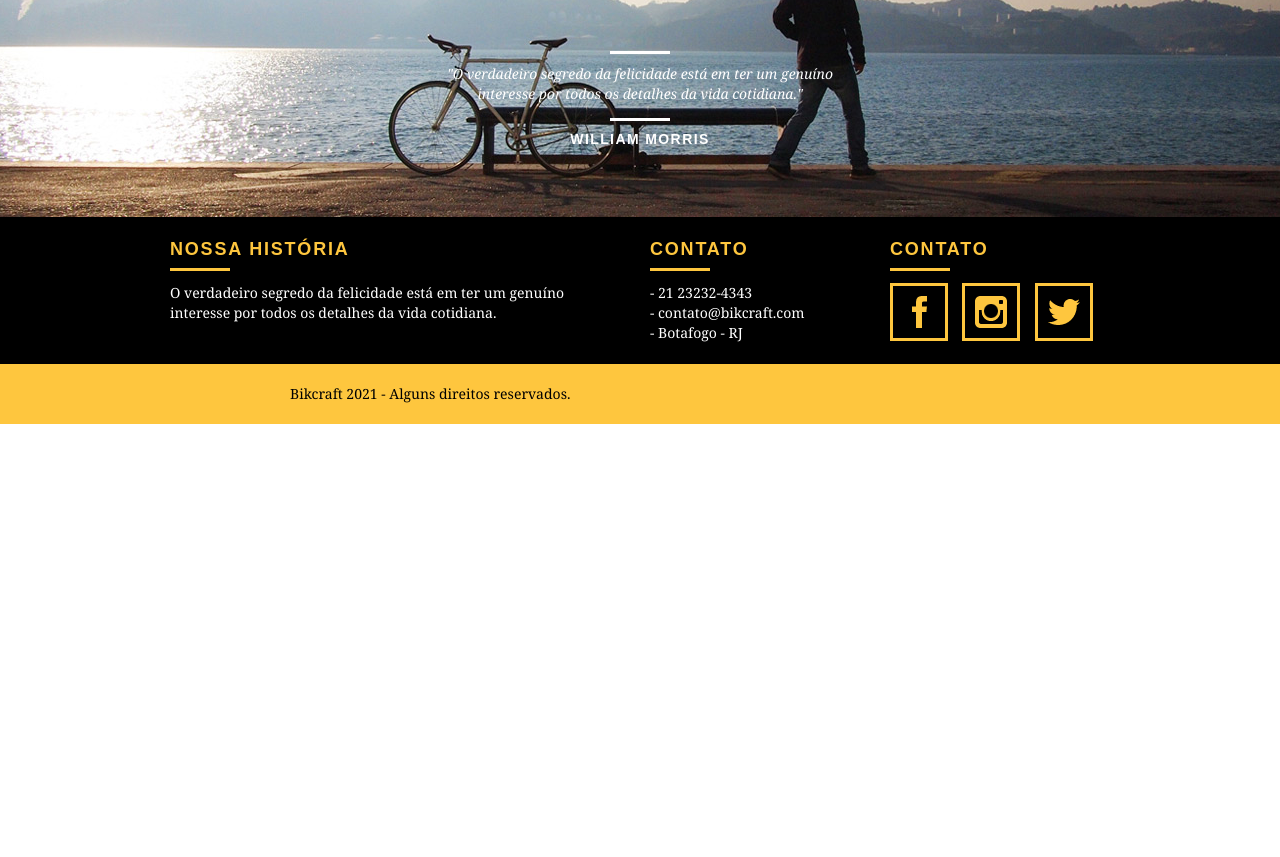
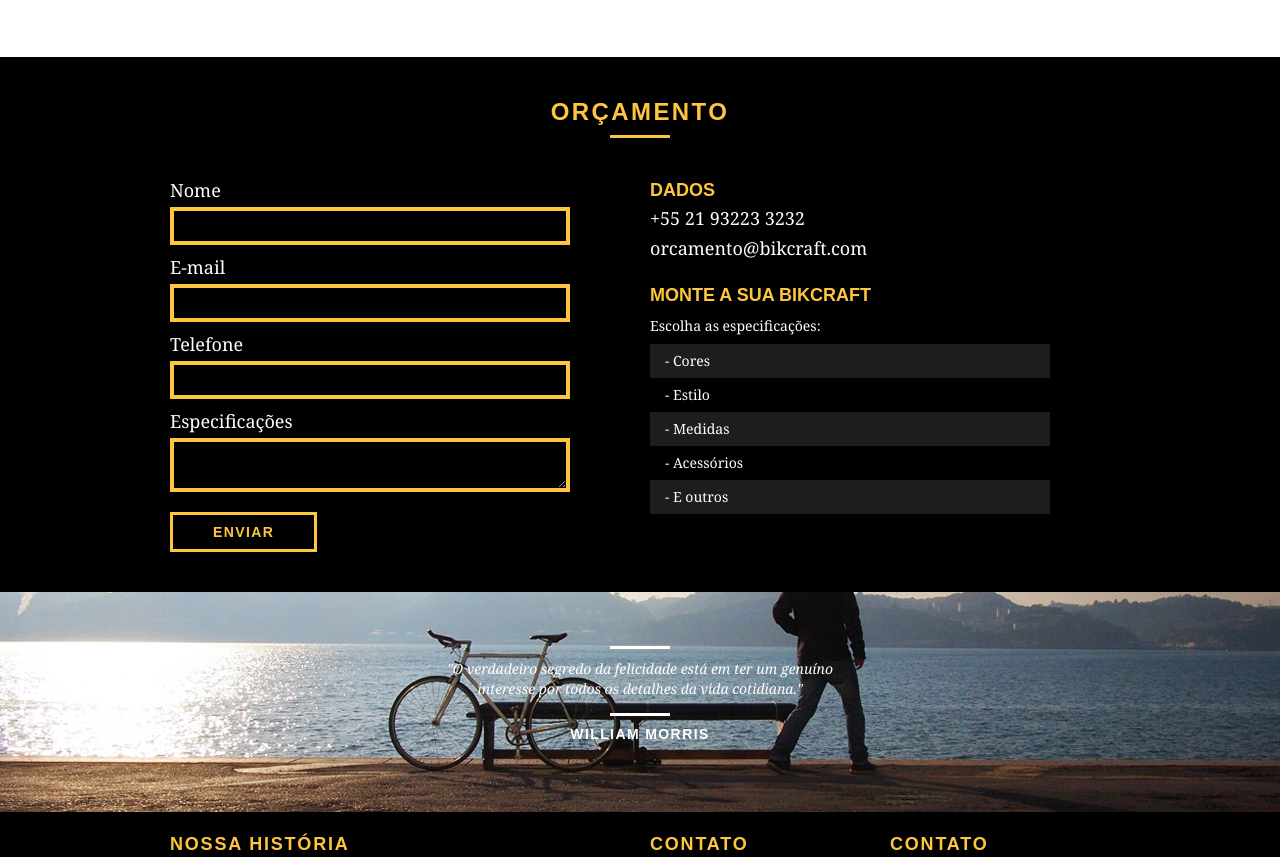
Before and after one commit to GioBP/webdesignaulas, a plain HTML site: page produtos.html in a window 1280 px wide. Shown: the part 2157-3014 px from the top of the page. Before the commit the page ends 2581 px from the top, so only its background shows below. Drawn offline with Linux system fonts and the light colour scheme.

Commit message:
produtos.html and produtos.css
Finalizado o layout da aba de Produtos do site.

```diff
--- a/css/produtos.css
+++ b/css/produtos.css
@@ -69,3 +69,106 @@
 .produto_info ul li:nth-child(even) {
 	margin-left: 2px;
 }
+
+/* Orçamento */
+
+.orcamento {
+	background: #000;
+	width: 100%;
+	margin-top: 60px;
+	padding: 40px 0;
+}
+
+.orcamento h2 {
+	color: #fec63e;
+}
+
+.orcamento h2:after {
+	background: #fec63e;
+}
+
+.form {
+	padding-right: 60px;
+}
+
+.form label {
+	display: block;
+	color: #fff;
+	font-family: Georgia, "Times New Roman", serif;
+	font-size: 18px;
+	line-height: 25px;
+	margin-bottom: 4px;
+}
+
+.form input {
+	display: block;
+	width: 100%;
+	border: 4px solid #fec63e;
+	background: none;
+	color: #fff;
+	padding: 7px 10px;
+	margin-bottom: 10px;
+	outline: none;
+	font-size: 14px;
+	font-family: Georgia, "Times New Roman", serif;
+}
+
+.form textarea {
+	display: block;
+	width: 100%;
+	border: 4px solid #fec63e;
+	background: none;
+	color: #fff;
+	padding: 7px 10px;
+	margin-bottom: 20px;
+	outline: none;
+	font-size: 14px;
+	font-family: Georgia, "Times New Roman", serif;
+}
+
+.form button {
+	padding: 7px 40px;
+	background: none;
+}
+
+.orcamento_dados {
+	color: #fff;
+}
+
+.orcamento_dados h3 {
+	font-size: 18px;
+	line-height: 25px;
+	font-weight: bold;
+	text-transform: uppercase;
+	color: #fec63e;
+}
+
+.orcamento_dados span {
+	display: block;
+	font-size: 18px;
+	line-height: 30px;
+	font-family: Georgia, "Times New Roman", serif;
+}
+
+.orcamento_dados ul {
+	padding-right: 60px;
+}
+
+.orcamento_dados ul li {
+	font-family: Georgia, "Times New Roman", serif;
+	font-size: 14px;
+	padding: 10px 15px;
+}
+
+.orcamento_dados ul li:nth-child(odd) {
+	background: #1d1d1d;
+
+}
+
+.orcamento_dados p {
+	margin: 8px 0;
+}
+
+.dados_email{
+	margin-bottom: 20px;
+}
--- a/produtos.html
+++ b/produtos.html
@@ -94,6 +94,37 @@
 			</div>
 		</section>
 
+		<section class="orcamento">
+			<div class="container" >
+				<h2 class="subtitulo">Orçamento</h2>
+				<form id="form_orcamento" class="form grid-8" >
+					<label for="nome">Nome</label>
+					<input type="text" id="nome">
+					<label for="email">E-mail</label>
+					<input type="text" id="email">
+					<label for="telefone">Telefone</label>
+					<input type="text" id="telefone">
+					<label for="espec">Especificações</label>
+					<textarea id="espec"></textarea>
+					<button type="submit" class="btn">Enviar</button>
+				</form>
+				<div class="orcamento_dados grid-8">
+					<h3>Dados</h3>
+					<span> +55 21 93223 3232</span>
+					<span class="dados_email">orcamento@bikcraft.com</span>
+					<h3>Monte a sua bikcraft</h3>
+					<p>Escolha as especificações:</p>
+					<ul>
+						<li>- Cores</li>
+						<li>- Estilo</li>
+						<li>- Medidas</li>
+						<li>- Acessórios</li>
+						<li>- E outros</li>
+					</ul>
+				</div>
+			</div>
+		</section>
+
 		<section class="quebra">
 			<blockquote class="quote-externo container">
 				<p>"O verdadeiro segredo da felicidade está em ter um genuíno interesse por todos os detalhes da vida cotidiana."</p>
```
